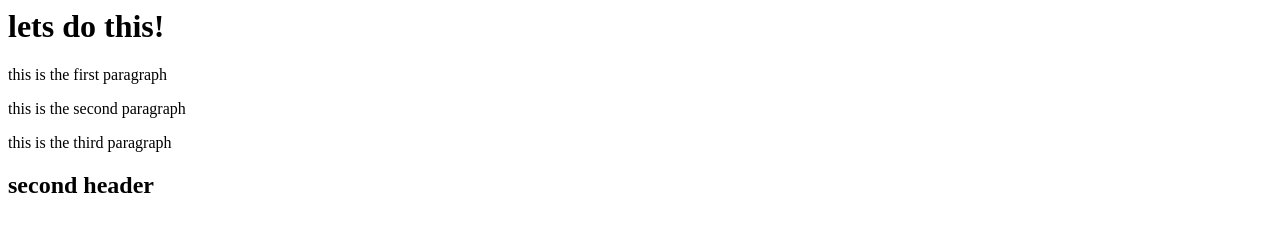
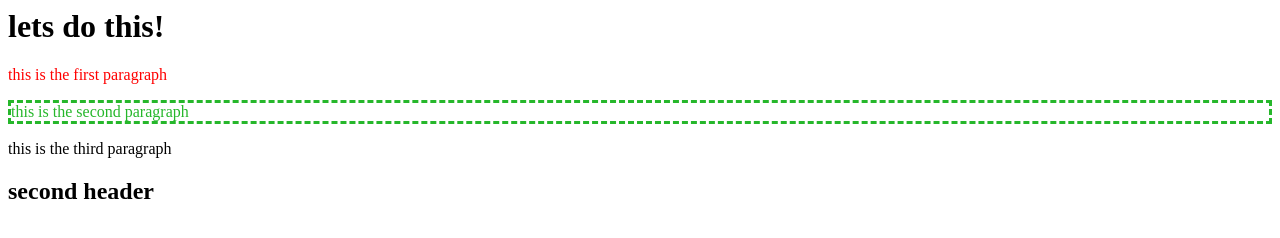
Before and after one commit to MichaelBstl/HTML, a plain HTML site: page index.html in a window 1280 px wide. Drawn offline with Linux system fonts and the light colour scheme.

Commit message:
more HTML changes

```diff
--- a/index.html
+++ b/index.html
@@ -4,8 +4,10 @@
     </head>
     <body>
         <h1>lets do this!</h1>
-        <p>this is the first paragraph</p>
-        <p>this is the second paragraph</p>
+        <p style="color:red;background-color:white;">
+            this is the first paragraph</p>
+        <p style="color: #26b72b;;background-color:white;border-style: dashed;">
+            this is the second paragraph</p>
         <p>this is the third paragraph</p>
         <h2>second header</h2>
     </body>
```
